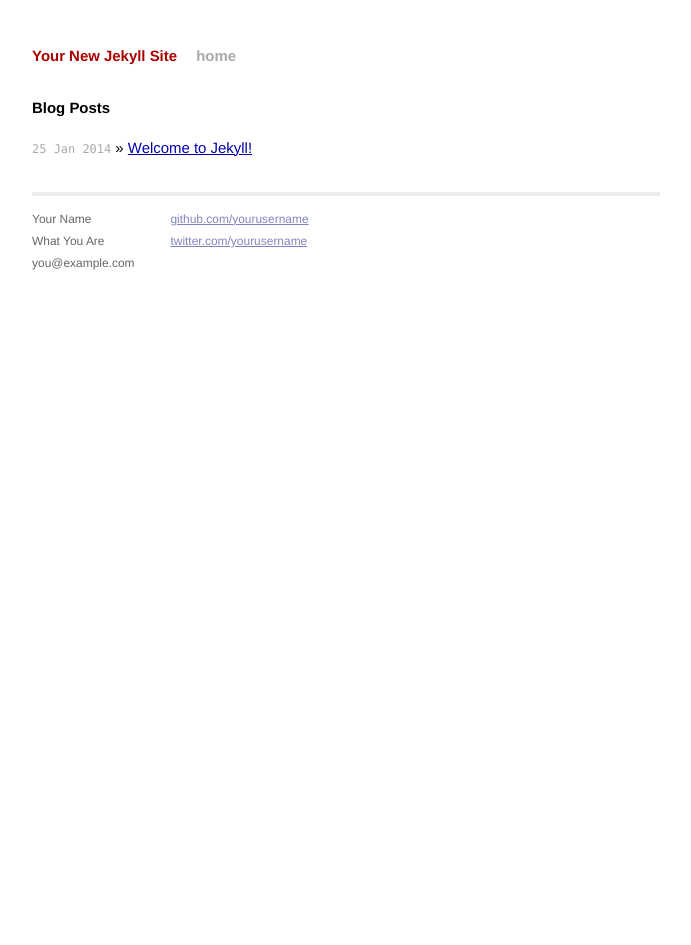
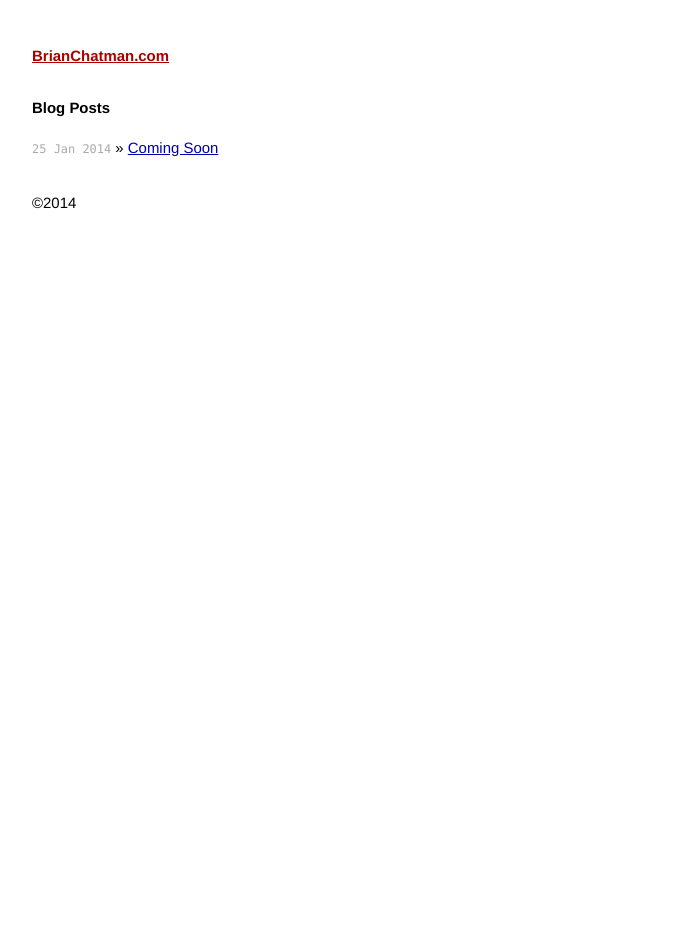
Before and after one commit to bechatman/bechatman.github.io, a Jekyll site: the page built from index.html, in a window 1280 px wide. Shown: the whole page, without its empty margins (294-985 px from the left). Built offline with Jekyll 4.4.1, drawn with Linux system fonts in a browser that asks for light colours; Markdown is read by kramdown in place of the engine named in the settings.

Commit message:
First post

```diff
--- a/_config.yml
+++ b/_config.yml
@@ -1,3 +1,4 @@
-name: Your New Jekyll Site
+name: BrianChatman.com
 markdown: redcarpet
 pygments: true
+permalink: /:categories/:title/
--- a/_layouts/default.html
+++ b/_layouts/default.html
@@ -1,43 +1,26 @@
 <!DOCTYPE html>
-<html>
+<html lang="en">
     <head>
         <meta charset="utf-8">
         <meta http-equiv="X-UA-Compatible" content="IE=edge,chrome=1">
         <title>{{ page.title }}</title>
         <meta name="viewport" content="width=device-width">
-
-        <!-- syntax highlighting CSS -->
-        <link rel="stylesheet" href="/css/syntax.css">
-
-        <!-- Custom CSS -->
         <link rel="stylesheet" href="/css/main.css">
 
     </head>
     <body>
 
         <div class="site">
-          <div class="header">
+          <header>
             <h1 class="title"><a href="/">{{ site.name }}</a></h1>
-            <a class="extra" href="/">home</a>
-          </div>
+          </header>
+          <section role="main">
+          {{ content }}
+          </section>
+          <footer>
+            <p>&copy;2014</p>
 
-          {{ content }}
-
-          <div class="footer">
-            <div class="contact">
-              <p>
-                Your Name<br />
-                What You Are<br />
-                you@example.com
-              </p>
-            </div>
-            <div class="contact">
-              <p>
-                <a href="https://github.com/yourusername">github.com/yourusername</a><br />
-                <a href="https://twitter.com/yourusername">twitter.com/yourusername</a><br />
-              </p>
-            </div>
-          </div>
+          </footer>
         </div>
 
     </body>
--- a/_layouts/post.html
+++ b/_layouts/post.html
@@ -2,7 +2,7 @@
 layout: default
 ---
 <h2>{{ page.title }}</h2>
-<p class="meta">{{ page.date | date_to_string }}</p>
+<p class="meta">{{ page.date | date: "%B %d, %Y" }}</p>
 
 <div class="post">
 {{ content }}
```
Also changed, not shown: _posts/2014-01-25-coming-soon.markdown (added, +10 -0 lines), _posts/2014-01-25-welcome-to-jekyll.markdown (deleted, +0 -24 lines), 1 other file.
